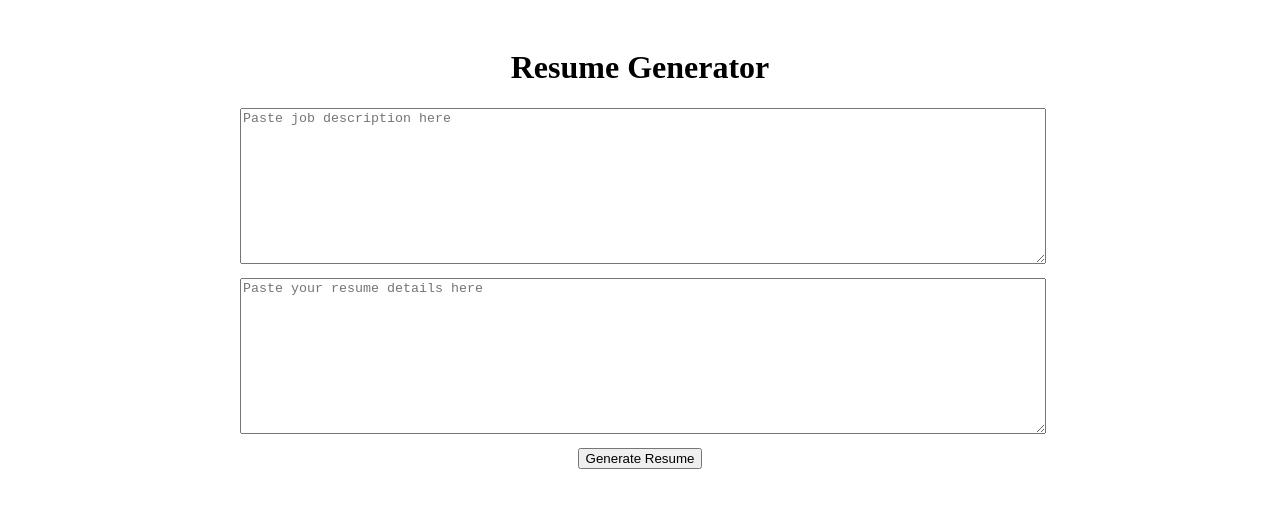
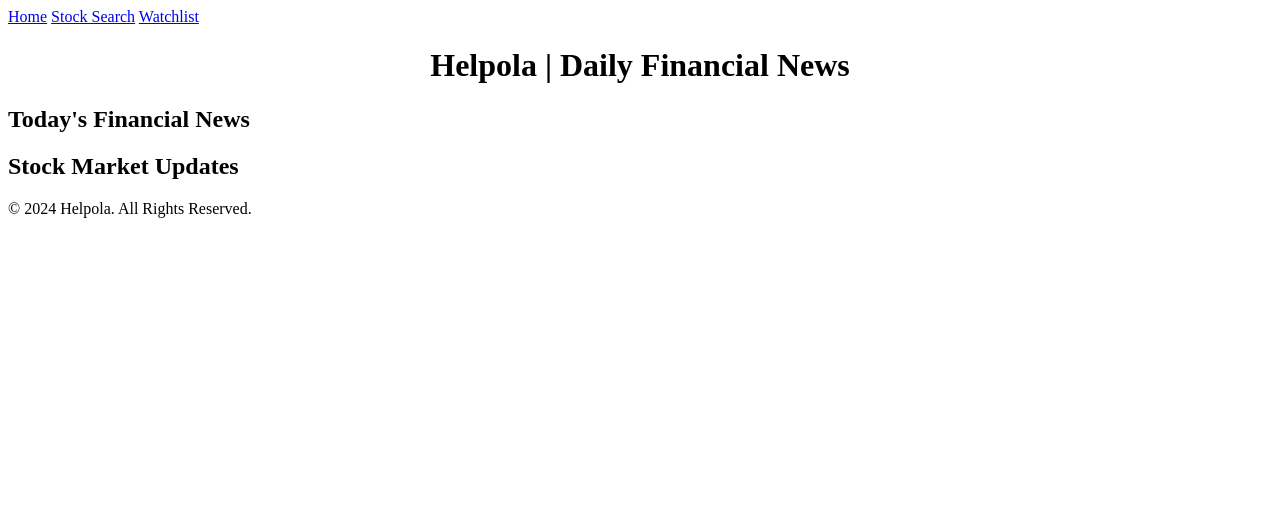
Before and after one commit to helpola/ujval, a plain HTML site: page index.html in a window 1280 px wide. Drawn offline with Linux system fonts and the light colour scheme.

Commit message:
index.html

```diff
--- a/index.html
+++ b/index.html
@@ -3,21 +3,34 @@
 <head>
     <meta charset="UTF-8">
     <meta name="viewport" content="width=device-width, initial-scale=1.0">
-    <title>Resume Generator</title>
+    <title>Helpola | Daily Financial News & Stock Watch</title>
     <link rel="stylesheet" href="styles.css">
 </head>
 <body>
-    <div class="container">
-        <h1>Resume Generator</h1>
-        <div class="input-area">
-            <textarea id="jobDescription" placeholder="Paste job description here"></textarea>
-            <textarea id="resumeDetails" placeholder="Paste your resume details here"></textarea>
-            <button onclick="generateResume()">Generate Resume</button>
-        </div>
-        <div id="resumeScore"></div>
-        <div id="overleafCode"></div>
-        <button id="downloadButton" style="display: none;">Download Resume</button>
-    </div>
+    <header>
+        <nav>
+            <a href="index.html">Home</a>
+            <a href="stock-search.html">Stock Search</a>
+            <a href="watchlist.html">Watchlist</a>
+        </nav>
+        <h1>Helpola | Daily Financial News</h1>
+    </header>
+
+    <main>
+        <section id="financial-news">
+            <h2>Today's Financial News</h2>
+            <div id="news-container"></div>
+        </section>
+
+        <section id="stock-market-updates">
+            <h2>Stock Market Updates</h2>
+            <div id="stocks-container"></div>
+        </section>
+    </main>
+
+    <footer>
+        <p>&copy; 2024 Helpola. All Rights Reserved.</p>
+    </footer>
 
     <script src="script.js"></script>
 </body>
```
